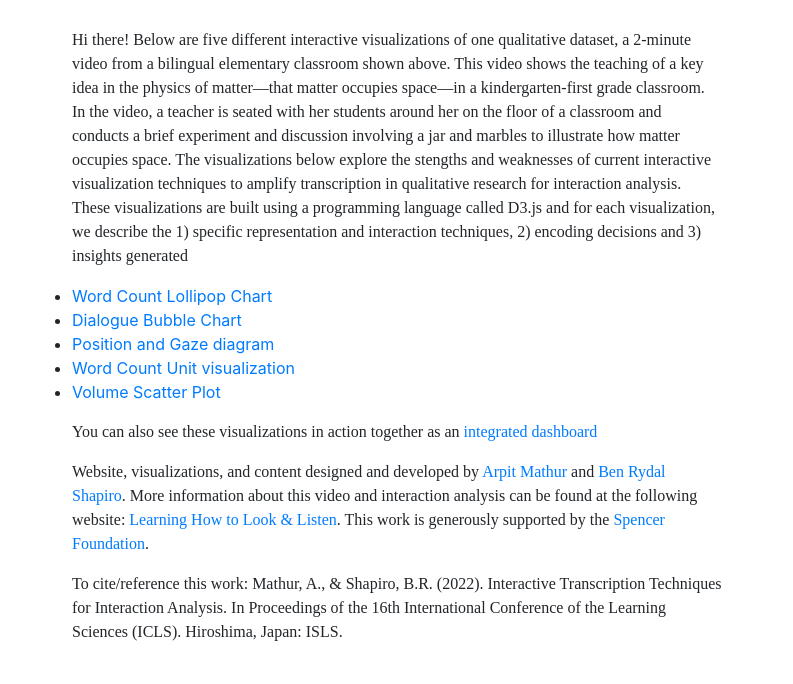
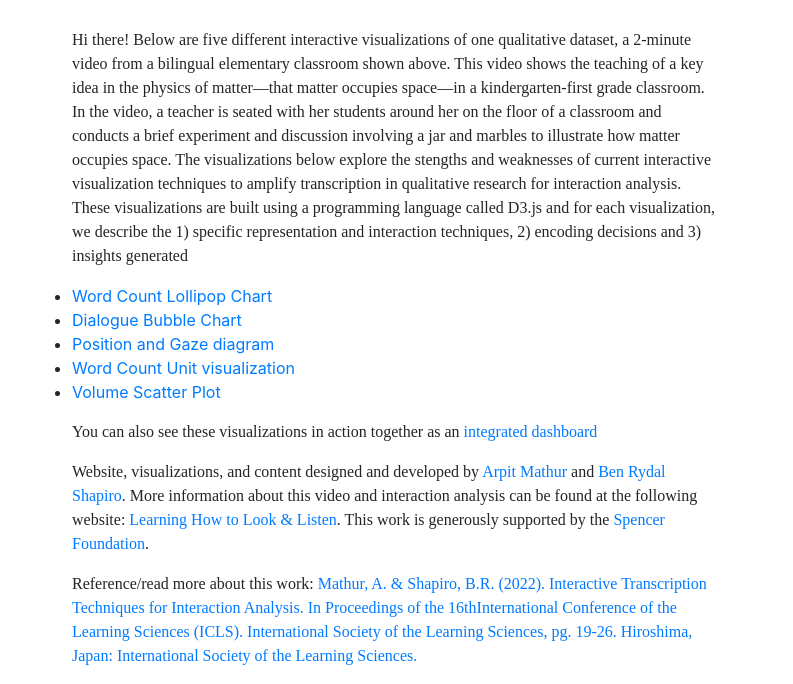
Before and after one commit to MrMathur/mos-visualizations, a plain HTML site: page index.html in a window 1280 px wide. Shown: the part 698-1382 px from the top of the page, without its empty margins (243-1036 px from the left). Before the commit the page ends 1358 px from the top, so only its background shows below. Drawn offline with nearby package versions, Linux system fonts and the light colour scheme; a web font is replaced by a local one.

Commit message:
Add icls link

```diff
--- a/index.html
+++ b/index.html
@@ -7,8 +7,7 @@
     <title>Interactive Transcription Techniques for Interaction Analysis</title>
     <link rel="stylesheet" href="style.css">
     <link rel="stylesheet" href="https://stackpath.bootstrapcdn.com/bootstrap/4.5.2/css/bootstrap.min.css">
-  <link href="https://fonts.googleapis.com/css2?family=Bai+Jamjuree:ital,wght@0,500;1,200&display=swap"
-    rel="stylesheet">
+    <link href="https://fonts.googleapis.com/css2?family=Bai+Jamjuree:ital,wght@0,500;1,200&display=swap" rel="stylesheet">
 </head>
 
 <body>
@@ -20,8 +19,7 @@
         </div>
         <div class="row">
             <div class="col-lg-2"></div>
-      <iframe class="col-lg-8" width="840" height="472" src="https://www.youtube.com/embed/d8_pRUR-hmg" frameborder="0"
-        allow="accelerometer; autoplay; encrypted-media; gyroscope; picture-in-picture" allowfullscreen></iframe>
+            <iframe class="col-lg-8" width="840" height="472" src="https://www.youtube.com/embed/d8_pRUR-hmg" frameborder="0" allow="accelerometer; autoplay; encrypted-media; gyroscope; picture-in-picture" allowfullscreen></iframe>
             <div class="col-lg-2"></div>
         </div>
         <div class="row desc">
@@ -48,9 +46,12 @@
                     More information about this video and interaction analysis can be found at the following website: <a target="_blank" href="https://www.learninghowtolookandlisten.com">Learning How to Look & Listen</a>.
                     This work is generously supported by the <a target="_blank" href="https://www.spencer.org/">Spencer Foundation</a>.
                 </p>
-        <p>To cite/reference this work: Mathur, A., & Shapiro, B.R. (2022). Interactive Transcription Techniques for Interaction Analysis. In Proceedings of the 16th International Conference of the Learning Sciences (ICLS). Hiroshima, Japan: ISLS.</p>
+                <p>
+                    Reference/read more about this work: <a target="_blank" href="https://www.researchgate.net/publication/361066549_Interactive_Transcription_Techniques_for_Interaction_Analysis">Mathur, A. & Shapiro, B.R. (2022). Interactive Transcription Techniques for Interaction Analysis. In Proceedings of the 16thInternational Conference of the Learning Sciences (ICLS). International Society of the Learning Sciences, pg. 19-26. Hiroshima, Japan: International Society of the Learning Sciences.</a>
+                </p>
             </div>
-      <div class="col-lg-2"></div>
+            <div class=" col-lg-2">
+            </div>
         </div>
     </div>
 </body>
```
Lines whose indentation alone changed are shown as unchanged.
